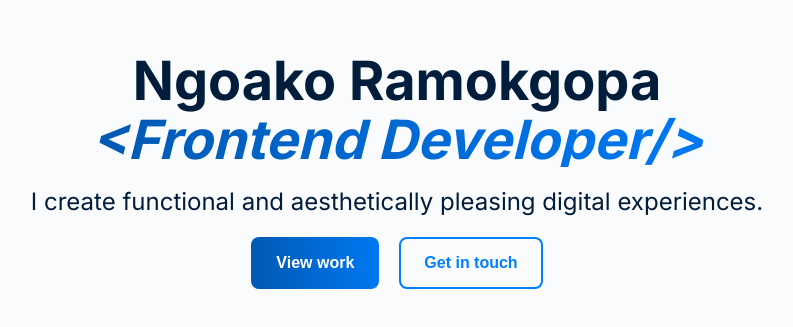
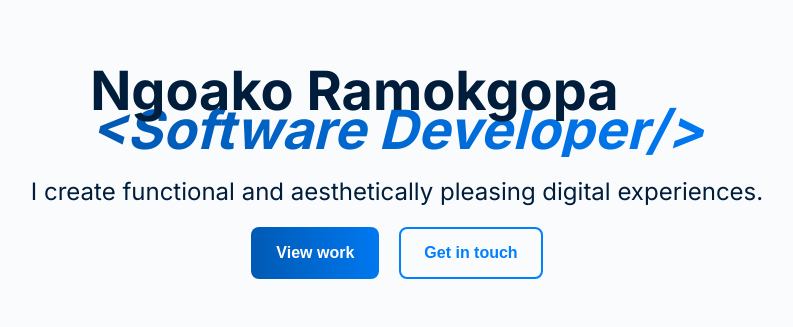
Before and after one commit to Ngoakor12/ngoako.dev, a React (Create React App) app: page / in a window 1280 px wide. Shown: the part 229-556 px from the top of the page, without its empty margins (243-1036 px from the left). Built offline with nearby package versions, Linux system fonts and the light colour scheme.

Commit message:
refactor: update hero copy and tag layout

```diff
--- a/src/components/Hero.js
+++ b/src/components/Hero.js
@@ -1,10 +1,14 @@
 function Hero() {
   return (
     <section className="hero">
-      <h1 className="hero-title">Ngoako Ramokgopa</h1>
-      <h2 className="hero-title gradient">{`<Frontend Developer/>`}</h2>
+      <section className="headline">
+        <h1 className="hero-title">Ngoako Ramokgopa</h1>
+        <h2 className="hero-title gradient">{`<Software Developer/>`}</h2>
+      </section>
       <p className="hero-subtitle">
-        I create functional and aesthetically pleasing digital experiences.
+        I create <span className="hero-subtitle-italic">functional</span> and{" "}
+        <span className="hero-subtitle-italic">aesthetically</span> pleasing
+        digital experiences.
       </p>
       <section className="hero-buttons">
         <button className="primary-btn">View work</button>
```
